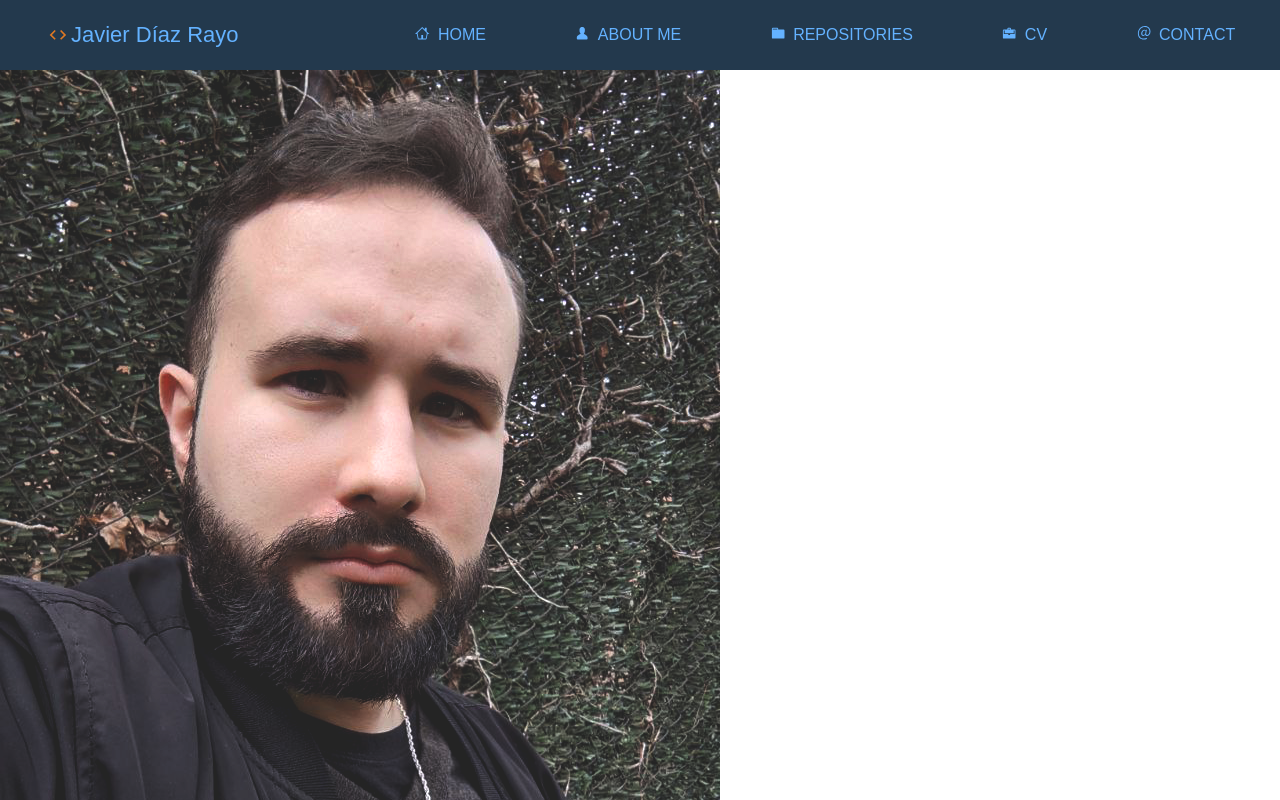
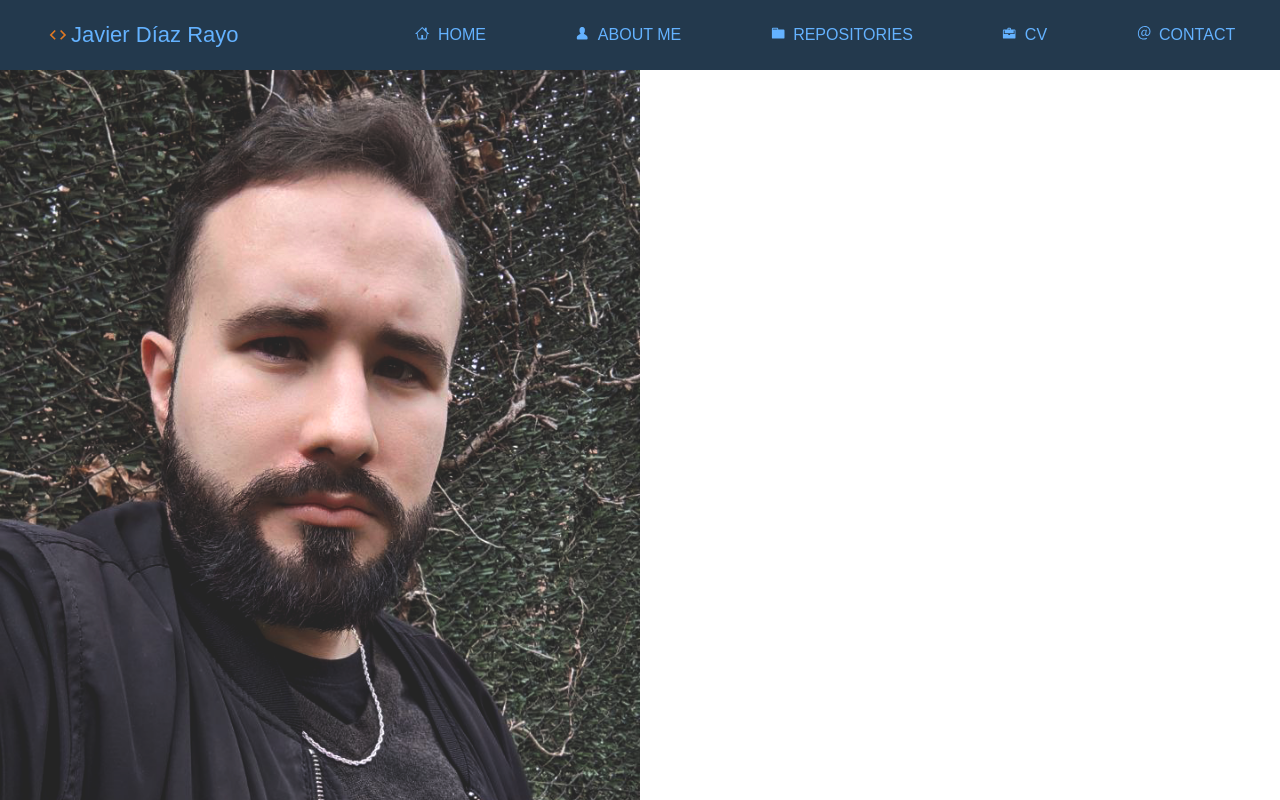
Before and after one commit to xavimagine/Porfolio, a React (Create React App) app in the folder my-portfolio/: page / in a window 1280 px wide. Shown: the top 800 px of the page. Built offline with nearby package versions, Linux system fonts and the light colour scheme; a web font is replaced by a local one.

Commit message:
update about me

```diff
--- a/my-portfolio/src/App.js
+++ b/my-portfolio/src/App.js
@@ -6,8 +6,10 @@ import Info from './components/about/Info';
 function App() {
   return (
   <>
-  <Navbar/>
-  <Info/>
+    <Navbar/>
+    <body>
+      <Info/>
+    </body>
   </>
   );
 }
--- /dev/null
+++ b/my-portfolio/src/components/about/Img.elements.js
@@ -0,0 +1,30 @@
+import styled from "styled-components";
+
+export const Containt = styled.div`
+    width: 100%;
+    height: 70px;
+
+`;
+export const Perfil = styled.div`
+    img{
+        height: 10%;
+        width: 50%;
+    }
+
+`;
+export const Front = styled.div`
+
+
+`;
+export const Back = styled.div`
+
+
+`;
+export const Programs = styled.div`
+
+
+`;
+export const ProgramasD = styled.div`
+
+
+`;
--- a/my-portfolio/src/components/about/Info.js
+++ b/my-portfolio/src/components/about/Info.js
@@ -1,13 +1,16 @@
 import React from 'react';
 import urls  from '../../routesImg/imgRoutes';
-
+import { Containt,ProgramasD,Programs,Back,Front,Perfil } from './Img.elements'
 
 const Info = () =>{
 
     return(
         <>
+        <Containt>
+            <Perfil>
+                <div>
                     <img src={urls.me} alt=''/>
-            About me
+                    <h1><b>About me</b></h1>
 
                     <p>Hi, I'm Javier Díaz Rayo, a junior multiplatform developer and graphic designer from Spain, I'm 30 years old.</p>
                     <p>
@@ -18,7 +21,11 @@ const Info = () =>{
                     I work very well in a team, I am very communicative, social, creative, cooperative and proactive,
                     creative, cooperative and proactive.
                     </p>
+                </div>
+            </Perfil>
 
+           <Front>
+            <div>
                     <p>Front-end</p>
                         <img src={urls.html} alt=''/>
                         html 5
@@ -27,12 +34,21 @@ const Info = () =>{
                         <img src={urls.reat} alt=''/>
                         React (Learning)
 
+                </div>
+           </Front>
+
+            <Back>
+            <div>
                 <p>Back-end</p>
                     <img src={urls.mysql} alt=''/>
                     mysql
                     <img src={urls.phpmyadmin} alt=''/>
                     phpmyadmin
+            </div>
+            </Back>
 
+            <Programs>
+                <div>
                     <p>Programs</p>
                         <img src={urls.android} alt=''/>
                          Android Studio
@@ -44,7 +60,11 @@ const Info = () =>{
                          Visual Studio code
                         <img src={urls.wordpress} alt=''/>
                          Wordpress
+                </div>
+            </Programs>
 
+            <ProgramasD>
+                <div>
                     <p>Programs design</p>
                         <img src={urls.photoshop} alt=''/>
                         Photoshop
@@ -52,6 +72,10 @@ const Info = () =>{
                         Illustrator
                         <img src={urls.indesign} alt=''/>
                         Indesign
+                </div>
+            </ProgramasD>
+
+        </Containt>
 
         </>
 
```
Lines whose indentation alone changed are shown as unchanged.
